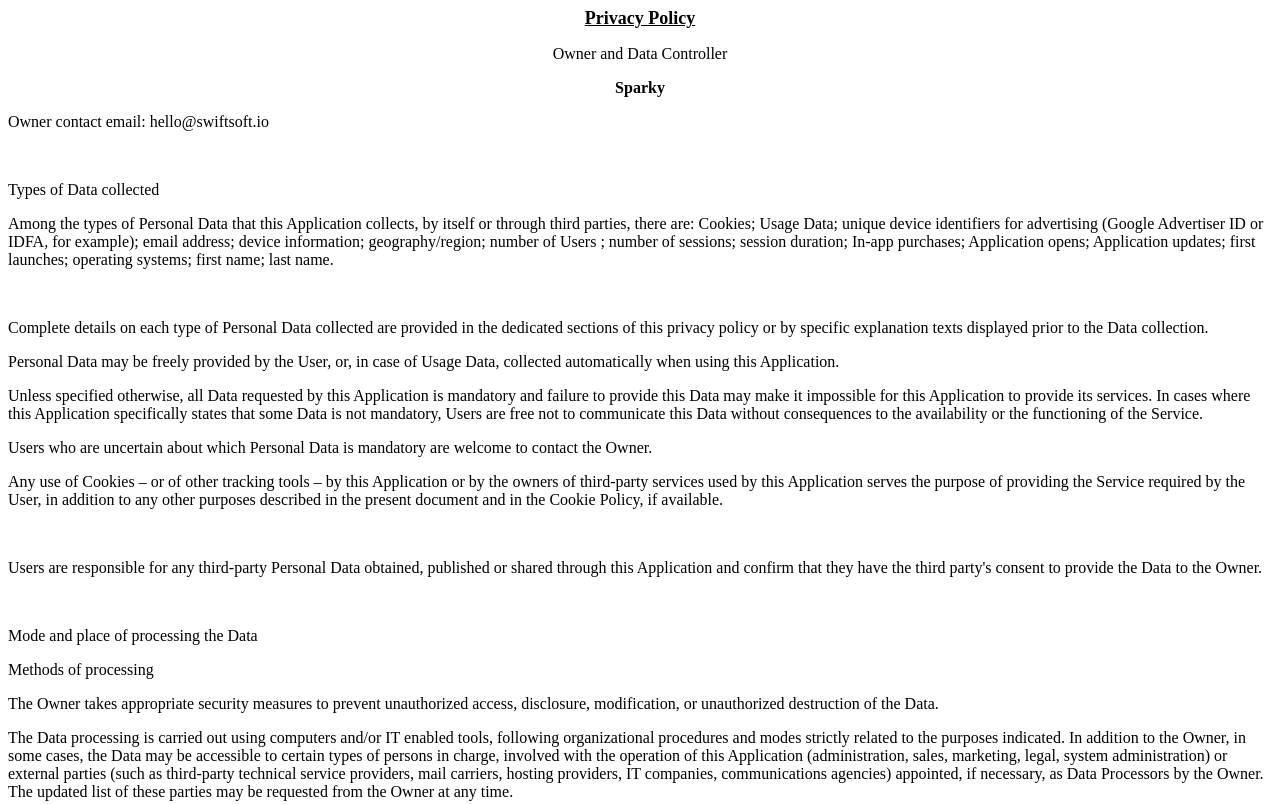
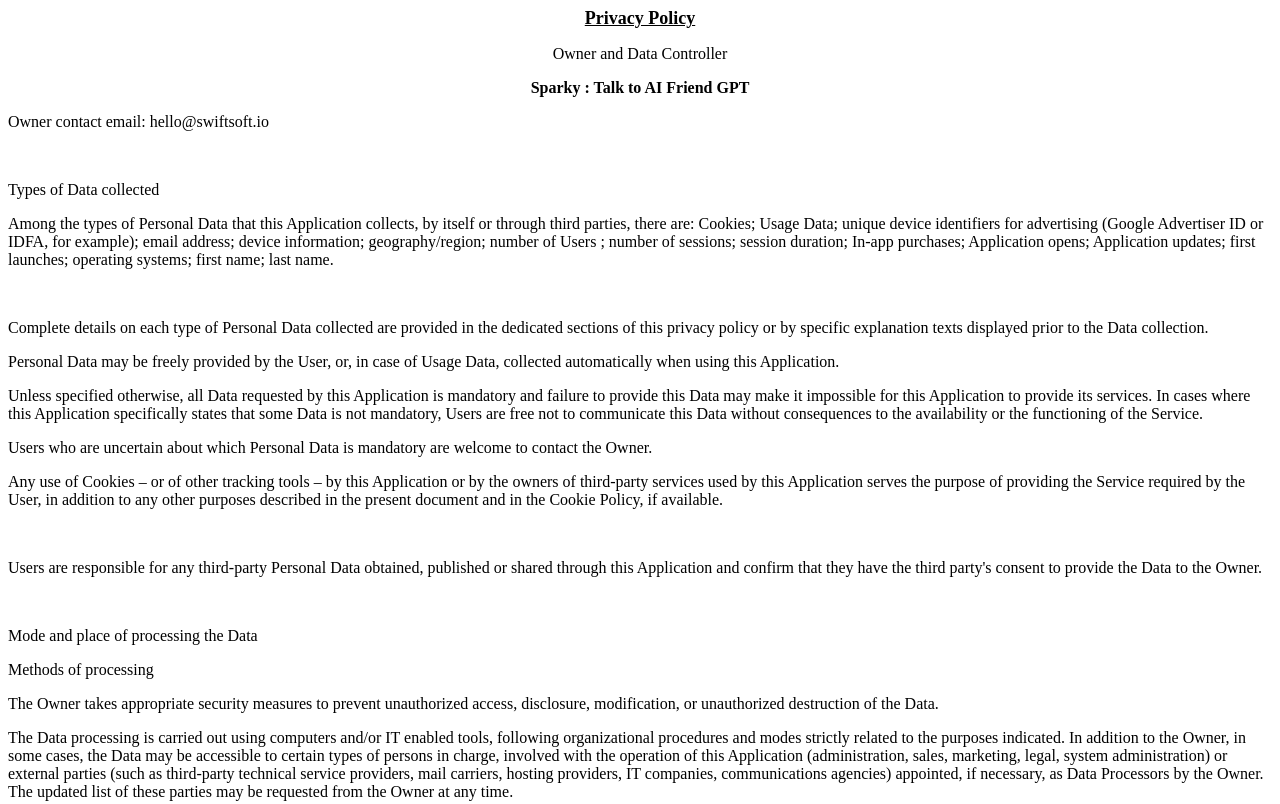
Before and after one commit to trendyapptemplates/Sparky, a plain HTML site: page index.html in a window 1280 px wide. Shown: the top 804 px of the page. Drawn offline with Linux system fonts and the light colour scheme.

Commit message:
Update index.html

```diff
--- a/index.html
+++ b/index.html
@@ -2,7 +2,7 @@
 
 <p style="text-align:center">Owner and Data Controller</p>
 
-<p style="text-align:center"><strong>Sparky</strong></p>
+<p style="text-align:center"><strong>Sparky : Talk to AI Friend GPT</strong></p>
 
 <p>Owner contact email: hello@swiftsoft.io</p>
 
```
